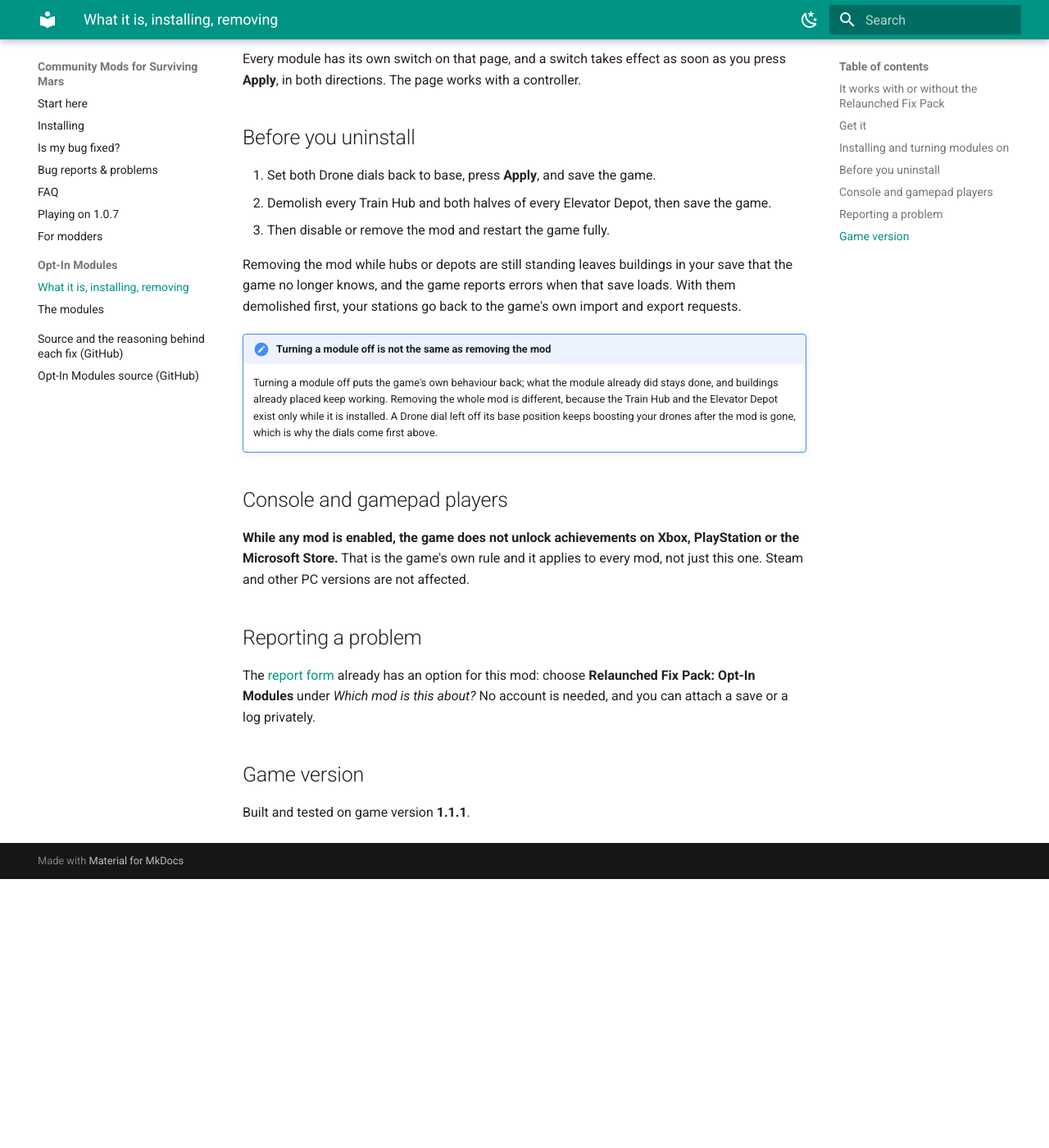
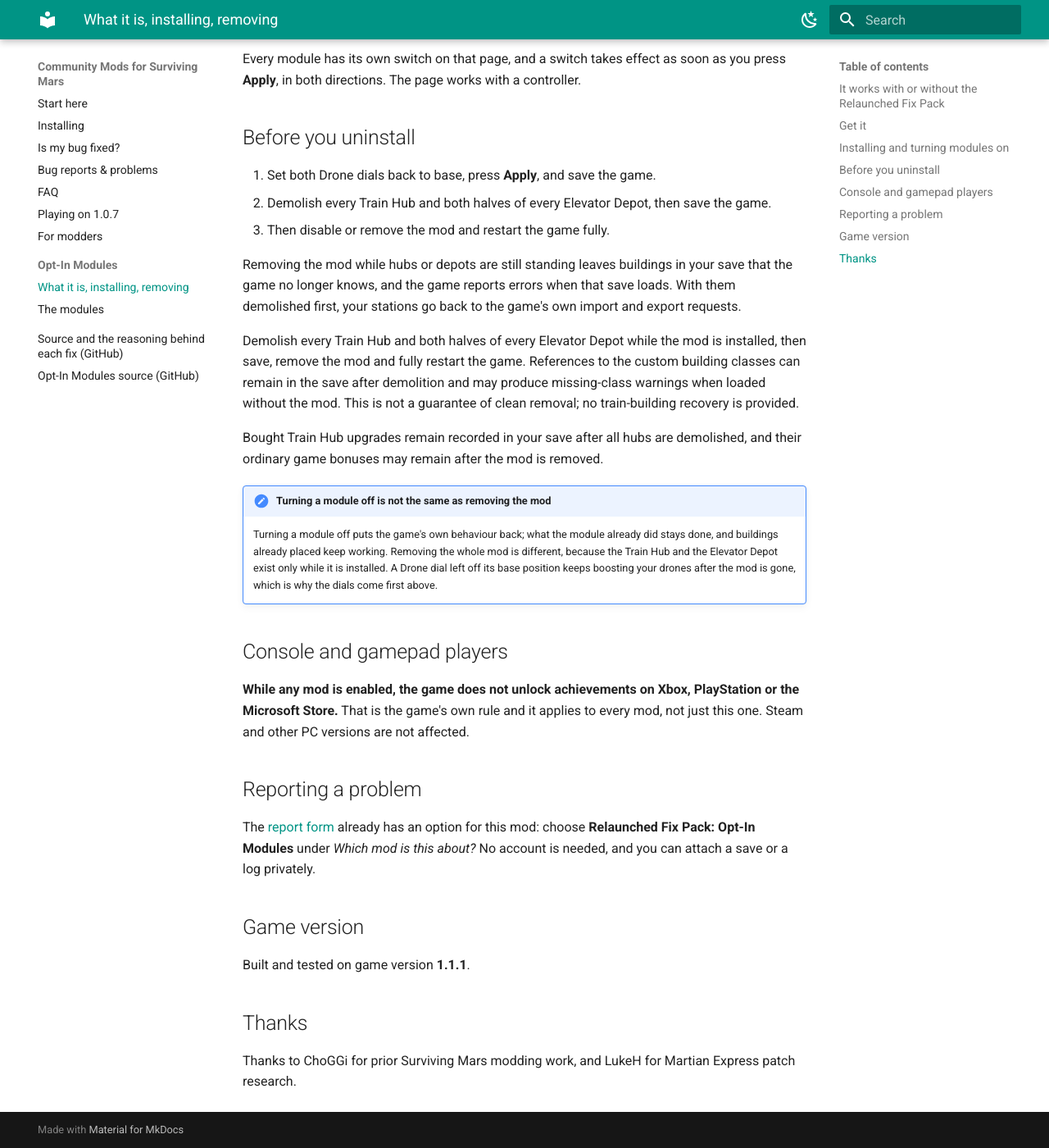
Before and after one commit to catt144/SMR-CommunityMods, an MkDocs documentation site: the page built from content/opt-in/index.md, in a window 1280 px wide and 1400 px high, scrolled down 824 px. Shown: the whole window at 82% size. Built offline with MkDocs 1.6.1 and Material for MkDocs 9.7.7, drawn with Linux system fonts in a browser that asks for light colours; before the commit the page ends 1896 px from its top, so only the background shows below that.

Commit message:
Opt-In pages: residual disclosures, prior-art credit, removal pointers (undeployed)
- opt-in/index.md: the owner-accepted class-reference disclosure and the bought-upgrade
  sentence, verbatim from the Opt-In repo's SHIP_RESIDUAL_20261003 report, under
  "Before you uninstall"; the scoped prior-art credit in a Thanks section.
- opt-in/modules.md: Station rows say their settings stay inert in the save; the Train
  Hub and Elevator Depot warnings point at the full removal limits.
- report.md: the Opt-In content-mod exception now comes before the disable-every-mod
  instruction, so following the first step never tests an unsafe removal.

Committed, not deployed; the Publish workflow is manual.

Co-Authored-By: Claude Opus 5.5 <noreply@anthropic.com>

```diff
--- a/content/opt-in/index.md
+++ b/content/opt-in/index.md
@@ -42,6 +42,15 @@ save that the game no longer knows, and the game reports errors when that save
 loads. With them demolished first, your stations go back to the game's own import
 and export requests.
 
+Demolish every Train Hub and both halves of every Elevator Depot while the mod
+is installed, then save, remove the mod and fully restart the game. References
+to the custom building classes can remain in the save after demolition and may
+produce missing-class warnings when loaded without the mod. This is not a
+guarantee of clean removal; no train-building recovery is provided.
+
+Bought Train Hub upgrades remain recorded in your save after all hubs are
+demolished, and their ordinary game bonuses may remain after the mod is removed.
+
 !!! note "Turning a module off is not the same as removing the mod"
     Turning a module off puts the game's own behaviour back; what the module
     already did stays done, and buildings already placed keep working. Removing the
@@ -64,3 +73,8 @@ is needed, and you can attach a save or a log privately.
 ## Game version
 
 Built and tested on game version **1.1.1**.
+
+## Thanks
+
+Thanks to ChoGGi for prior Surviving Mars modding work, and LukeH for Martian
+Express patch research.
```
Also changed, not shown: content/opt-in/modules.md (+7 -2 lines), content/report.md (+9 -9 lines).
